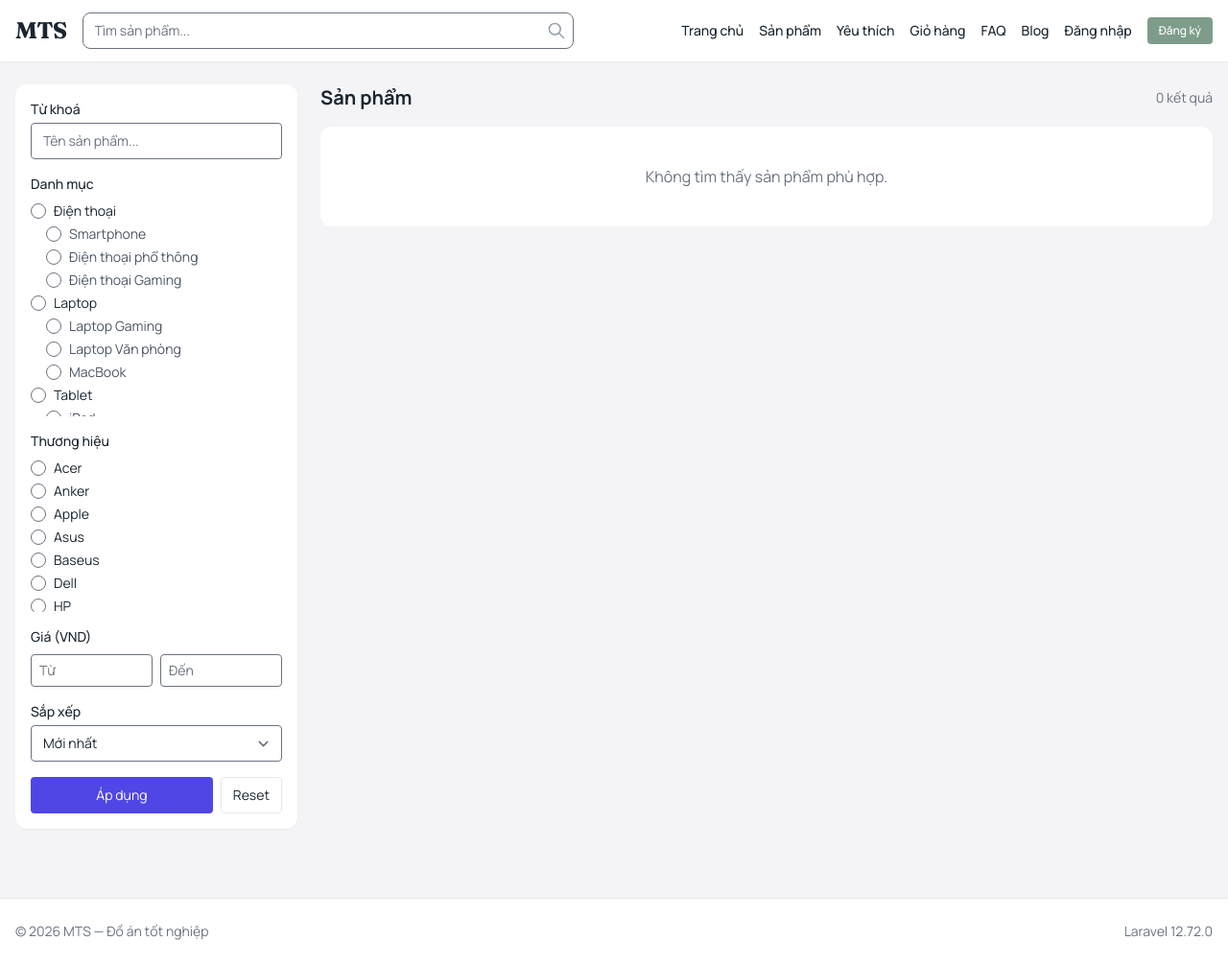
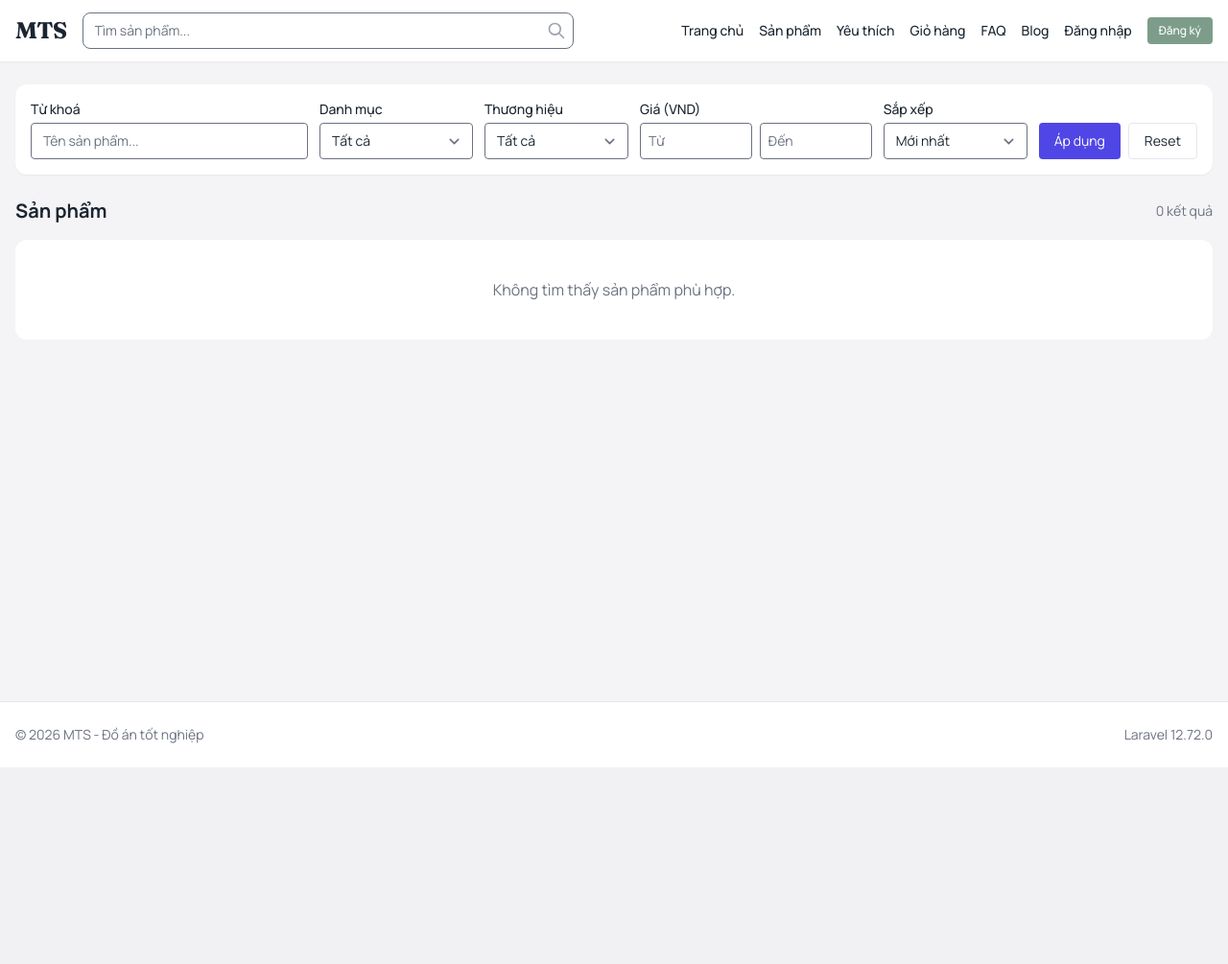
Before and after one commit to tcminh1411/MTS-e-commerce, a Laravel app: page /products in a window 1280 px wide. Shown: the whole page at 96% size. After the commit the page ends 800 px from the top, so only its background shows below. Run offline with Laravel 12, Linux system fonts and the light colour scheme; data comes from the database, SQL or seed files in the repository; data that the repository does not hold is empty; style sheets or scripts are compiled from the project's sources; parts of the project's set-up code (start-up, migrations or seed data) failed here and were passed over; some libraries are stand-ins or nearby versions; some web fonts are replaced.

Commit message:
style(shop): polish storefront pages

```diff
--- a/resources/views/layouts/storefront.blade.php
+++ b/resources/views/layouts/storefront.blade.php
@@ -224,7 +224,7 @@
         <div
             class="max-w-7xl mx-auto px-4 py-6 text-sm text-gray-500 flex justify-between"
         >
-            <span>© {{ date('Y') }} MTS — Đồ án tốt nghiệp</span>
+            <span>© {{ date('Y') }} MTS - Đồ án tốt nghiệp</span>
             <span>Laravel {{ app()->version() }}</span>
         </div>
     </footer>
--- a/resources/views/shop/blog/index.blade.php
+++ b/resources/views/shop/blog/index.blade.php
@@ -1,7 +1,7 @@
 {{-- Danh sách bài viết blog. --}}
 @extends ('layouts.storefront')
 
-@section ('title', 'Blog — Tin tức & Hướng dẫn')
+@section ('title', 'Blog - Tin tức & Hướng dẫn')
 
 @section ('content')
     <div class="space-y-6">
--- a/resources/views/shop/checkout/index.blade.php
+++ b/resources/views/shop/checkout/index.blade.php
@@ -123,7 +123,7 @@
                             >
                                 @foreach ($zones as $zone)
                                     <option value="{{ $zone->id }}">
-                                        {{ $zone->name }} — {{ implode(', ', $zone->provinces ?? []) }}
+                                        {{ $zone->name }} - {{ implode(', ', $zone->provinces ?? []) }}
                                     </option>
                                 @endforeach
                             </select>
@@ -149,9 +149,9 @@
                                             >{{ $rate->name }}</span
                                         >
                                         <span class="text-gray-600 ml-2">
-                                            — {{ number_format($rate->fee, 0, ',', '.') }} ₫
+                                            - {{ number_format($rate->fee, 0, ',', '.') }} ₫
                                             @if ($rate->estimated_days_min)
-                                                (dự kiến {{ $rate->estimated_days_min }}–{{ $rate->estimated_days_max }} ngày)
+                                                (dự kiến {{ $rate->estimated_days_min }}-{{ $rate->estimated_days_max }} ngày)
                                             @endif
                                         </span>
                                     </label>
--- a/resources/views/shop/checkout/success.blade.php
+++ b/resources/views/shop/checkout/success.blade.php
@@ -219,7 +219,7 @@
                 Tiếp tục mua sắm
             </a>
             @auth
-                {{-- Route orders.index sẽ có ở Ngày 4 — bọc Route::has để tránh lỗi --}}
+                {{-- Route orders.index sẽ có ở Ngày 4 - bọc Route::has để tránh lỗi --}}
                 @if (Route::has('orders.index'))
                     <a
                         href="{{ route('orders.index') }}"
--- a/resources/views/shop/products/index.blade.php
+++ b/resources/views/shop/products/index.blade.php
@@ -3,137 +3,88 @@
 @section ('title', 'Sản phẩm')
 
 @section ('content')
-    <div class="grid grid-cols-1 md:grid-cols-4 gap-6">
-        <aside class="md:col-span-1">
-            <form
-                method="GET"
-                class="bg-white rounded-xl p-4 shadow-sm space-y-4 sticky top-24"
-            >
-                <div>
-                    <label class="block text-sm font-medium mb-1"
-                        >Từ khoá</label
-                    >
-                    <input
-                        name="q"
-                        value="{{ request('q') }}"
-                        placeholder="Tên sản phẩm..."
-                        class="w-full border rounded px-3 py-2 text-sm"
-                    />
+<div class="space-y-6">
+    <form method="GET" class="bg-white rounded-xl p-4 shadow-sm flex flex-wrap items-end gap-3">
+        <div class="min-w-[220px] flex-[2_1_260px]">
+            <label class="block text-sm font-medium mb-1" for="product-search">
+                Từ khoá
+            </label>
+            <input id="product-search" name="q" value="{{ request('q') }}" placeholder="Tên sản phẩm..."
+                class="w-full border rounded px-3 py-2 text-sm" />
         </div>
 
-                <div>
-                    <div class="text-sm font-medium mb-2">Danh mục</div>
-                    <div class="space-y-1 text-sm max-h-56 overflow-auto">
+        <div class="min-w-[160px] flex-1">
+            <label class="block text-sm font-medium mb-1" for="product-category">
+                Danh mục
+            </label>
+            <select id="product-category" name="category" class="w-full border rounded px-3 py-2 text-sm">
+                <option value="">Tất cả</option>
                 @foreach ($categories as $c)
-                            <label class="flex items-center gap-2">
-                                <input
-                                    type="radio"
-                                    name="category"
-                                    value="{{ $c->slug }}"
-                                    @checked (request('category')===$c->slug)
-                                />
-                                <span>{{ $c->name }}</span>
-                            </label>
+                <option value="{{ $c->slug }}" @selected(request('category')===$c->slug)>
+                    {{ $c->name }}
+                </option>
                 @foreach ($c->children as $child)
-                                <label
-                                    class="flex items-center gap-2 ml-4 text-gray-600"
-                                >
-                                    <input
-                                        type="radio"
-                                        name="category"
-                                        value="{{ $child->slug }}"
-                                        @checked (request('category')===$child->slug)
-                                    />
-                                    <span>{{ $child->name }}</span>
-                                </label>
+                <option value="{{ $child->slug }}" @selected(request('category')===$child->slug)>
+                    - {{ $child->name }}
+                </option>
                 @endforeach
                 @endforeach
+            </select>
+        </div>
+
+        <div class="min-w-[150px] flex-1">
+            <label class="block text-sm font-medium mb-1" for="product-brand">
+                Thương hiệu
+            </label>
+            <select id="product-brand" name="brand" class="w-full border rounded px-3 py-2 text-sm">
+                <option value="">Tất cả</option>
+                @foreach ($brands as $b)
+                <option value="{{ $b->slug }}" @selected(request('brand')===$b->slug)>
+                    {{ $b->name }}
+                </option>
+                @endforeach
+            </select>
+        </div>
+
+        <div class="min-w-[210px] flex-[1.5_1_220px]">
+            <label class="block text-sm font-medium mb-1">Giá (VND)</label>
+            <div class="flex gap-2">
+                <input type="number" name="min_price" aria-label="Giá từ" placeholder="Từ"
+                    value="{{ request('min_price') }}" class="w-full min-w-0 border rounded px-2 py-2 text-sm" />
+                <input type="number" name="max_price" aria-label="Giá đến" placeholder="Đến"
+                    value="{{ request('max_price') }}" class="w-full min-w-0 border rounded px-2 py-2 text-sm" />
             </div>
         </div>
 
-                <div>
-                    <div class="text-sm font-medium mb-2">Thương hiệu</div>
-                    <div class="space-y-1 text-sm max-h-40 overflow-auto">
-                        @foreach ($brands as $b)
-                            <label class="flex items-center gap-2">
-                                <input
-                                    type="radio"
-                                    name="brand"
-                                    value="{{ $b->slug }}"
-                                    @checked (request('brand')===$b->slug)
-                                />
-                                <span>{{ $b->name }}</span>
+        <div class="min-w-[150px] flex-1">
+            <label class="block text-sm font-medium mb-1" for="product-sort">
+                Sắp xếp
             </label>
-                        @endforeach
-                    </div>
-                </div>
-
-                <div>
-                    <div class="text-sm font-medium mb-2">Giá (VND)</div>
-                    <div class="flex gap-2">
-                        <input
-                            type="number"
-                            name="min_price"
-                            placeholder="Từ"
-                            value="{{ request('min_price') }}"
-                            class="w-full border rounded px-2 py-1.5 text-sm"
-                        />
-                        <input
-                            type="number"
-                            name="max_price"
-                            placeholder="Đến"
-                            value="{{ request('max_price') }}"
-                            class="w-full border rounded px-2 py-1.5 text-sm"
-                        />
-                    </div>
-                </div>
-
-                <div>
-                    <label class="block text-sm font-medium mb-1"
-                        >Sắp xếp</label
-                    >
-                    <select
-                        name="sort"
-                        class="w-full border rounded px-3 py-2 text-sm"
-                    >
+            <select id="product-sort" name="sort" class="w-full border rounded px-3 py-2 text-sm">
                 <option value="">Mới nhất</option>
-                        <option
-                            value="price_asc"
-                            @selected (request('sort')==='price_asc' )
-                        >
+                <option value="price_asc" @selected(request('sort')==='price_asc' )>
                     Giá tăng dần
                 </option>
-                        <option
-                            value="price_desc"
-                            @selected (request('sort')==='price_desc' )
-                        >
+                <option value="price_desc" @selected(request('sort')==='price_desc' )>
                     Giá giảm dần
                 </option>
-                        <option
-                            value="popular"
-                            @selected (request('sort')==='popular' )
-                        >
+                <option value="popular" @selected(request('sort')==='popular' )>
                     Bán chạy
                 </option>
             </select>
         </div>
 
         <div class="flex gap-2">
-                    <button
-                        class="flex-1 px-3 py-2 rounded bg-indigo-600 text-white text-sm"
-                    >
+            <button class="px-4 py-2 rounded bg-indigo-600 text-white text-sm">
                 Áp dụng
             </button>
-                    <a
-                        href="{{ route('products.index') }}"
-                        class="px-3 py-2 rounded border text-sm"
-                        >Reset</a
-                    >
+            <a href="{{ route('products.index') }}" class="px-4 py-2 rounded border text-sm">
+                Reset
+            </a>
         </div>
     </form>
-        </aside>
 
-        <div class="md:col-span-3">
+    <div>
         <div class="mb-4 flex items-center justify-between">
             <h1 class="text-xl font-bold">Sản phẩm</h1>
             <div class="text-sm text-gray-500">
```
Also changed, not shown: resources/views/shop/faqs/index.blade.php (+13 -35 lines), resources/views/shop/home.blade.php (+18 -47 lines). Lines whose indentation alone changed are shown as unchanged.
